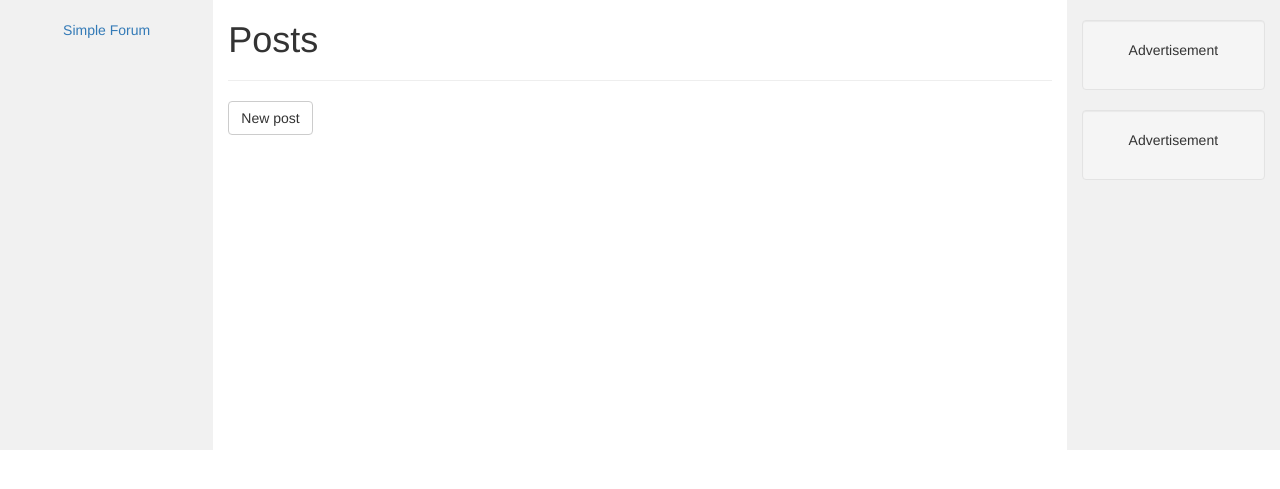
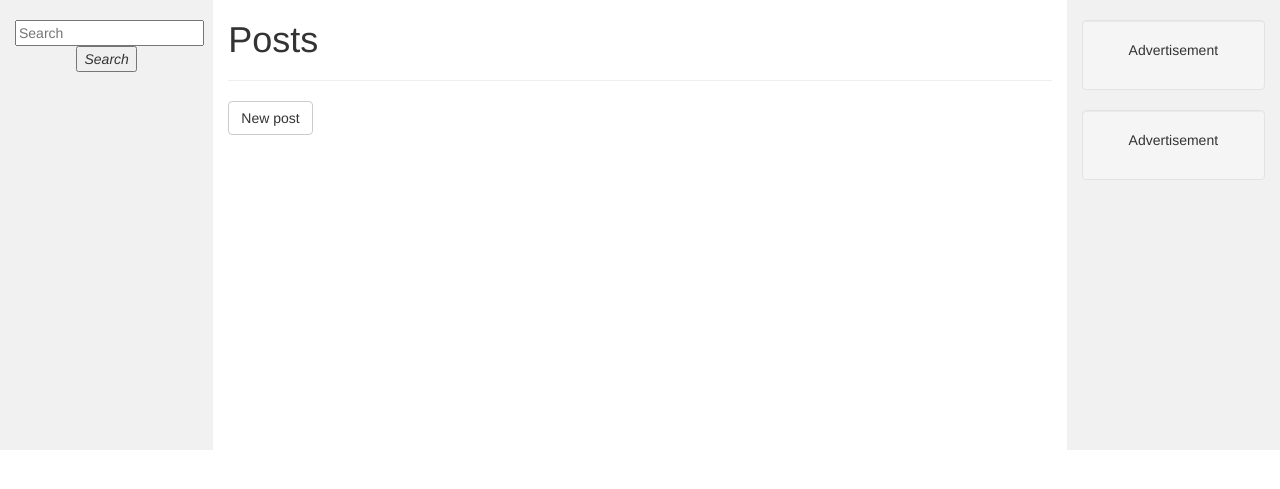
Before and after one commit to veduardo/vh_forum, a Django app: a page that uses templates/base.html in a window 1280 px wide. Shown: the part 52-541 px from the top of the page. Run offline with Django 3.2, Linux system fonts and the light colour scheme; data that the repository does not hold is empty; some libraries are stand-ins or nearby versions.

Commit message:
Add a Search bar
- Improve the search by category functionality.

```diff
--- a/forum/urls.py
+++ b/forum/urls.py
@@ -12,5 +12,5 @@ urlpatterns = [
     url(r'^edit/(?P<pk>\d+)$', views.PostUpdate.as_view(), name='post_update'),
     url(r'^delete/(?P<pk>\d+)$', views.PostDelete.as_view(), name='post_delete'),
     url(r'^(?P<pk>\d+)/comment/$', views.CommentCreate.as_view(), name='comment_create'),
-    url(r'^tag/([\w{}_-]+)$', views.search_tag, name='search'),
+    url(r'^categories/$', views.search_tag, name='search'),
 ]
--- a/forum/views.py
+++ b/forum/views.py
@@ -33,13 +33,15 @@ def signup(request):
     return render(request, 'registration/signup.html', {'form': form})
 
 
-def search_tag(request, tag, object_id=None, page=1):
-    try:
-        query_tag = Tag.objects.get(name=tag)
-    except ObjectDoesNotExist:
-        query_tag = ''
+def search_tag(request):
+    if request.method == 'GET':
+        tag = request.GET.get('tag', None)
+        try:
+            query_tag = Tag.objects.get(name=tag)
+        except ObjectDoesNotExist:
+            query_tag = ''
 
-    entries = TaggedItem.objects.get_by_model(Post, query_tag)
+        entries = TaggedItem.objects.get_by_model(Post, query_tag)
     return render(request, "forum/tag_list.html", {'tag':tag, 'entries':entries})
 
 
--- a/templates/base.html
+++ b/templates/base.html
@@ -75,7 +75,14 @@
 <div class="container-fluid text-center">
   <div class="row content">
     <div class="col-sm-2 sidenav">
-      <a>Simple Forum</a>
+      {% block search %}
+      <form id="searchform" action="{% url 'search' %}" method="get" accept-charset="utf-8">
+        <input class="searchfield" id="searchbox" name="tag" type="text" placeholder="Search">
+        <button class="searchbutton" type="submit">
+          <i class="fa fa-search">Search</i>
+        </button>
+      </form>
+      {% endblock %}
     </div>
 
     <div class="col-sm-8 text-left">
--- a/templates/forum/tag_list.html
+++ b/templates/forum/tag_list.html
@@ -1,11 +1,11 @@
 {% extends 'base.html' %}
 
 {% block content %}
-<p>You searched for the tag: {{tag}}</p>
+<h2>Results for: <i>{{tag}}</i></h2>
 
 {% if entries %}
     {% for entry in entries %}
-    <p><a href="{% url "post_view" entry.id %}">{{entry.title}}</a></p>
+    <p><a href="{% url "post_view" entry.id %}">{{ entry.title|capfirst }} by <i>{{ entry.author }}</i> [{{ entry.created_on }}]</p>
     {% endfor %}
 {% else %}
 <p>No articles have that tag</p>
```
